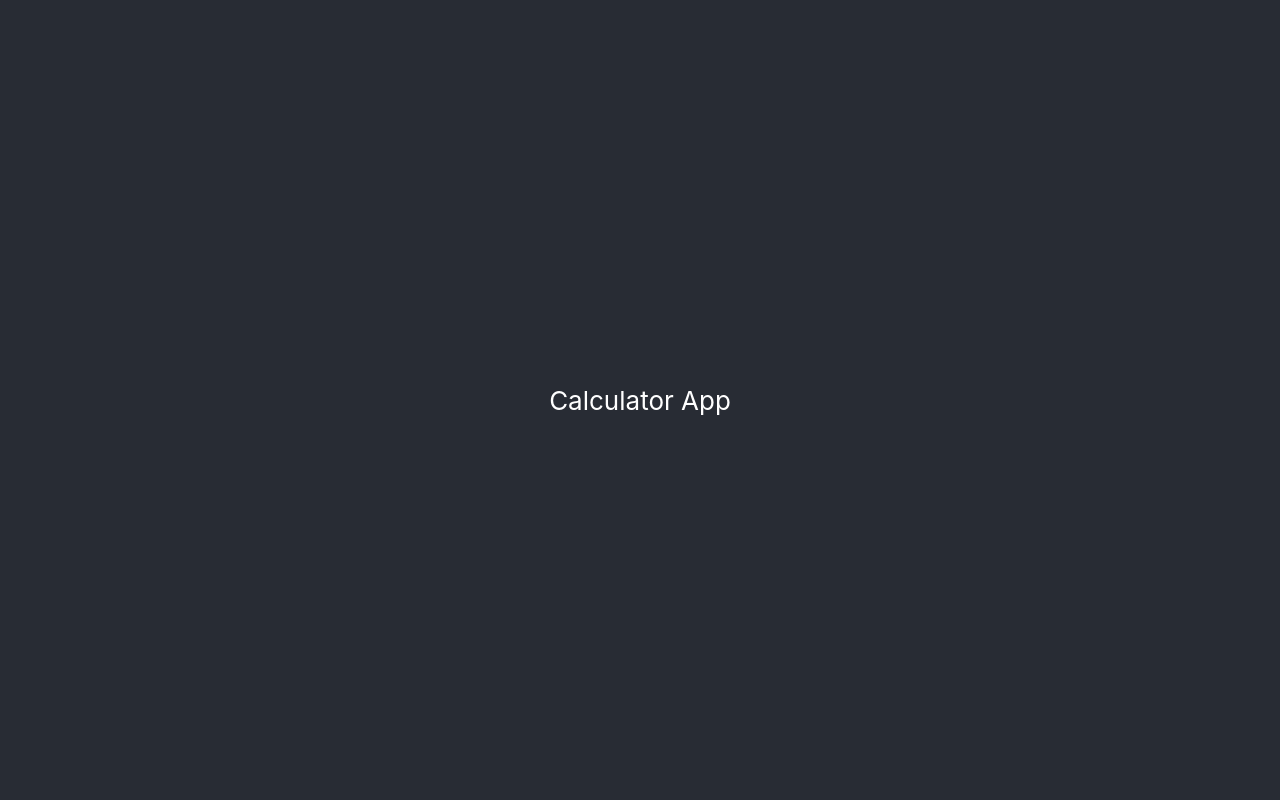
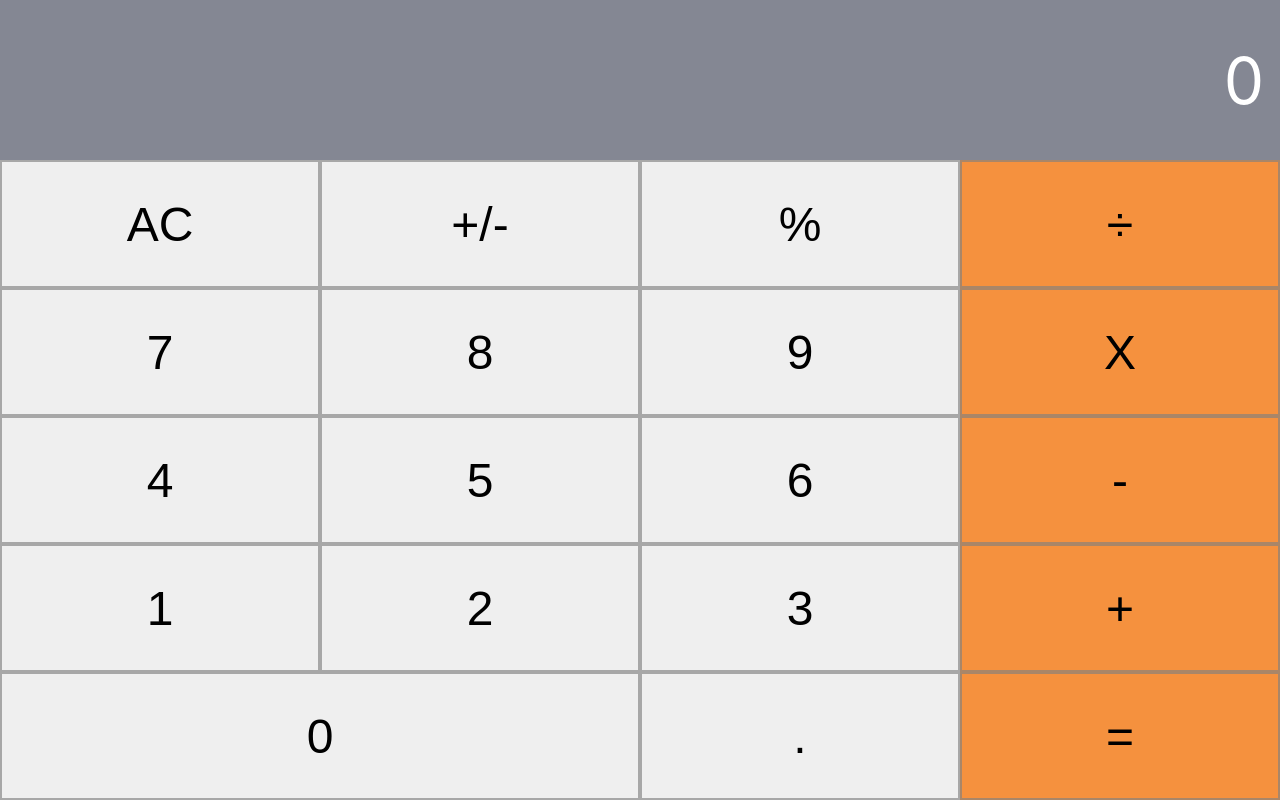
Before and after one commit to nyatindopatrick/calculator, a React (Create React App) app: page / in a window 1280 px wide. Built offline with nearby package versions, Linux system fonts and the light colour scheme.

Commit message:
add buttons and screen

```diff
--- a/package.json
+++ b/package.json
@@ -7,6 +7,7 @@
     "@testing-library/react": "^11.1.0",
     "@testing-library/user-event": "^12.1.10",
     "big.js": "^6.0.3",
+    "node-sass": "^4.12.0",
     "prop-types": "^15.7.2",
     "react": "^17.0.1",
     "react-dom": "^17.0.1",
--- a/src/App.css
+++ /dev/null
@@ -1,39 +0,0 @@
-.App {
-  text-align: center;
-}
-
-.App-logo {
-  height: 40vmin;
-  pointer-events: none;
-}
-
-@media (prefers-reduced-motion: no-preference) {
-  .App-logo {
-    animation: App-logo-spin infinite 20s linear;
-  }
-}
-
-.App-header {
-  background-color: #282c34;
-  min-height: 100vh;
-  display: flex;
-  flex-direction: column;
-  align-items: center;
-  justify-content: center;
-  font-size: calc(10px + 2vmin);
-  color: white;
-}
-
-.App-link {
-  color: #61dafb;
-}
-
-@keyframes App-logo-spin {
-  from {
-    transform: rotate(0deg);
-  }
-
-  to {
-    transform: rotate(360deg);
-  }
-}
--- a/src/App.js
+++ /dev/null
@@ -1,13 +0,0 @@
-import './App.css';
-
-function App() {
-  return (
-    <div className="App">
-      <header className="App-header">
-        Calculator App
-      </header>
-    </div>
-  );
-}
-
-export default App;
--- /dev/null
+++ b/src/components/App.js
@@ -0,0 +1,13 @@
+import ButtonPanel from './ButtonPanel';
+import Display from './Display';
+
+function App() {
+  return (
+    <>
+      <Display />
+      <ButtonPanel />
+    </>
+  );
+}
+
+export default App;
--- /dev/null
+++ b/src/components/Button.js
@@ -0,0 +1,10 @@
+import React from 'react';
+import PropTypes from 'prop-types';
+
+export default function Button({ button }) {
+  return <input type="button" value={button} />;
+}
+
+Button.propTypes = {
+  button: PropTypes.string.isRequired,
+};
--- /dev/null
+++ b/src/components/ButtonPanel.js
@@ -0,0 +1,40 @@
+import React from 'react';
+import Button from './Button';
+
+const groupOne = ['AC', '+/-', '%', '÷'];
+const groupTwo = ['7', '8', '9', 'X'];
+const groupThree = ['4', '5', '6', '-'];
+const groupFour = ['1', '2', '3', '+'];
+const groupFive = ['0', '.', '='];
+
+export default function ButtonPanel() {
+  return (
+    <div className="button-panel">
+      <div>
+        {groupOne.map(item => (
+          <Button button={item} key={item} />
+        ))}
+      </div>
+      <div>
+        {groupTwo.map(item => (
+          <Button button={item} key={item} />
+        ))}
+      </div>
+      <div>
+        {groupThree.map(item => (
+          <Button button={item} key={item} />
+        ))}
+      </div>
+      <div>
+        {groupFour.map(item => (
+          <Button button={item} key={item} />
+        ))}
+      </div>
+      <div>
+        {groupFive.map(item => (
+          <Button button={item} key={item} />
+        ))}
+      </div>
+    </div>
+  );
+}
--- /dev/null
+++ b/src/components/Display.js
@@ -0,0 +1,10 @@
+import React from 'react';
+import PropTypes from 'prop-types';
+
+export default function Display({ data = '0' }) {
+  return <div className="screen">{data}</div>;
+}
+
+Display.propTypes = {
+  data: PropTypes.string.isRequired,
+};
--- a/src/index.css
+++ /dev/null
@@ -1,27 +0,0 @@
-body {
-  margin: 0;
-  font-family:
-    -apple-system,
-    BlinkMacSystemFont,
-    'Segoe UI',
-    'Roboto',
-    'Oxygen',
-    'Ubuntu',
-    'Cantarell',
-    'Fira Sans',
-    'Droid Sans',
-    'Helvetica Neue',
-    sans-serif;
-  -webkit-font-smoothing: antialiased;
-  -moz-osx-font-smoothing: grayscale;
-}
-
-code {
-  font-family:
-    source-code-pro,
-    Menlo,
-    Monaco,
-    Consolas,
-    'Courier New',
-    monospace;
-}
--- a/src/index.js
+++ b/src/index.js
@@ -1,7 +1,7 @@
 import React from 'react';
 import ReactDOM from 'react-dom';
-import './index.css';
-import App from './App';
+import './index.scss';
+import App from './components/App';
 import reportWebVitals from './reportWebVitals';
 
 ReactDOM.render(
--- /dev/null
+++ b/src/index.scss
@@ -0,0 +1,63 @@
+* {
+  margin: 0;
+  padding: 0;
+  box-sizing: border-box;
+}
+
+body {
+  font-family:
+    -apple-system,
+    BlinkMacSystemFont,
+    'Segoe UI',
+    'Roboto',
+    'Oxygen',
+    'Ubuntu',
+    'Cantarell',
+    'Fira Sans',
+    'Droid Sans',
+    'Helvetica Neue',
+    sans-serif;
+  -webkit-font-smoothing: antialiased;
+  -moz-osx-font-smoothing: grayscale;
+  max-height: 100vh;
+}
+
+.screen {
+  height: 20vh;
+  background-color: #848793;
+  margin: 0 auto;
+  display: flex;
+  justify-content: flex-end;
+  align-items: center;
+  font-size: 4rem;
+  color: white;
+  padding: 1rem;
+}
+
+input[type='button'] {
+  width: 100%;
+  height: 100%;
+  border: 2px solid rgba(128, 128, 128, 0.644);
+  font-size: 3rem;
+}
+
+.button-panel {
+  display: grid;
+  grid-template-rows: repeat(5, 1fr);
+  height: 80vh;
+
+  > div {
+    display: grid;
+    grid-template-columns: repeat(4, 1fr);
+
+    input[type='button']:last-child {
+      background-color: #f5913e;
+    }
+  }
+
+  > div:last-child {
+    > input[type='button']:first-child {
+      grid-column: 1/3;
+    }
+  }
+}
```
Also changed, not shown: 2 other files (tests, documents, lock files or other folders).
